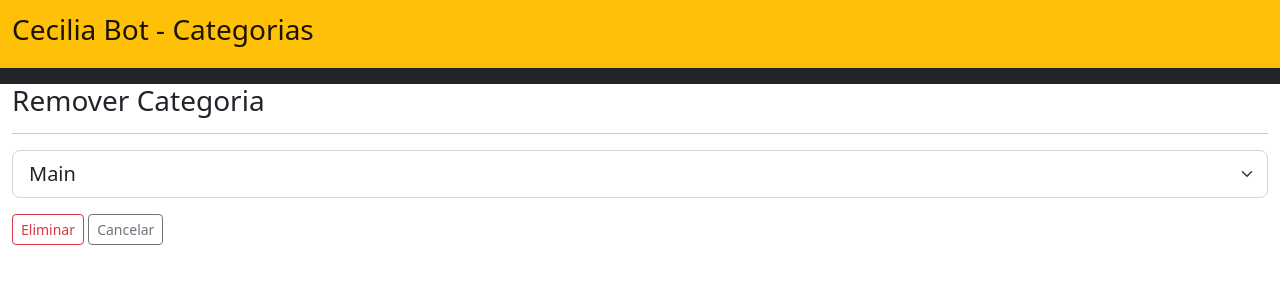
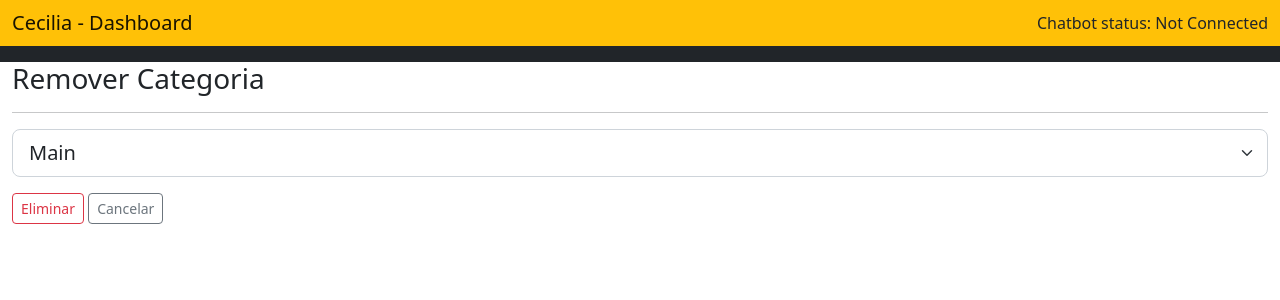
Before and after one commit to rafaelvm109/cetys-chatbot, a Django app: page /EditorView/remove_category/ in a window 1280 px wide. Shown: the top 300 px of the page. Run offline with Django 4.2, Linux system fonts and the light colour scheme; data comes from the database, SQL or seed files in the repository; both versions use the stored data as it was after the commit; some libraries are stand-ins or nearby versions.

Commit message:
reworked html

```diff
--- a/EditorView/templates/remove.html
+++ b/EditorView/templates/remove.html
@@ -7,10 +7,17 @@
         <link href="https://cdn.jsdelivr.net/npm/bootstrap@5.2.2/dist/css/bootstrap.min.css" rel="stylesheet" integrity="sha384-Zenh87qX5JnK2Jl0vWa8Ck2rdkQ2Bzep5IDxbcnCeuOxjzrPF/et3URy9Bv1WTRi" crossorigin="anonymous">
 
         <!-- NAV BAR DE ARRIBA -->
-        <nav class="navbar bg-warning">
-            <div class="container-fluid">
-              <a class="navbar-brand"><h3>Cecilia Bot - Categorias </h3></a>
+        <nav class="navbar navbar-expand-lg navbar-light bg-warning">
+          <div class="container-fluid ">
+
+            <div class="navbar-header">
+              <a class="navbar-brand">Cecilia - Dashboard</a>
             </div>
+
+            <div class="nav navbar-right">
+                Chatbot status: Not Connected
+            </div>
+          </div>
         </nav>
     </head>
 
```
Also changed, not shown: EditorView/templates/add.html (+11 -1 lines), EditorView/templates/category.html (+10 -3 lines), EditorView/templates/index.html (+9 -6 lines), db.sqlite3.
